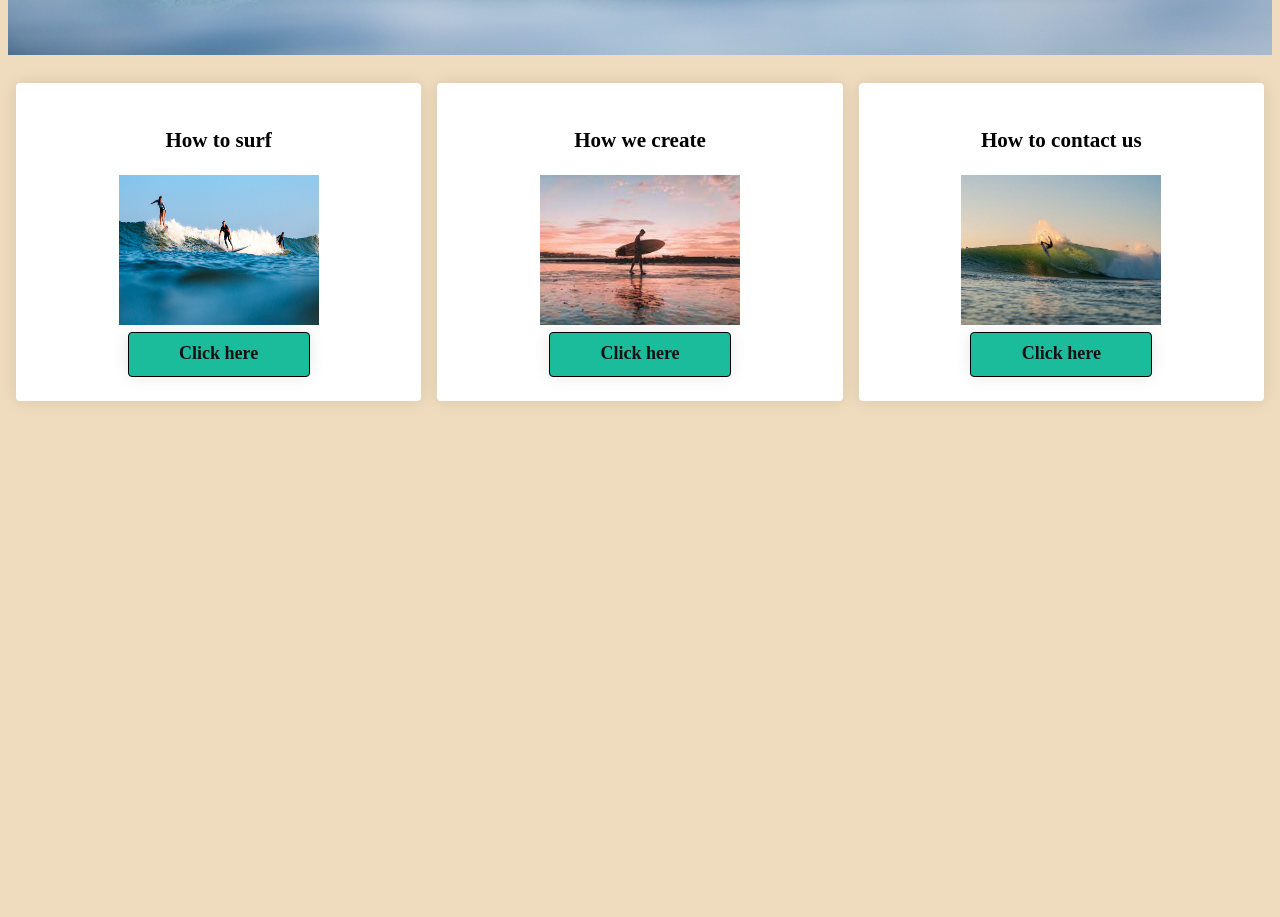
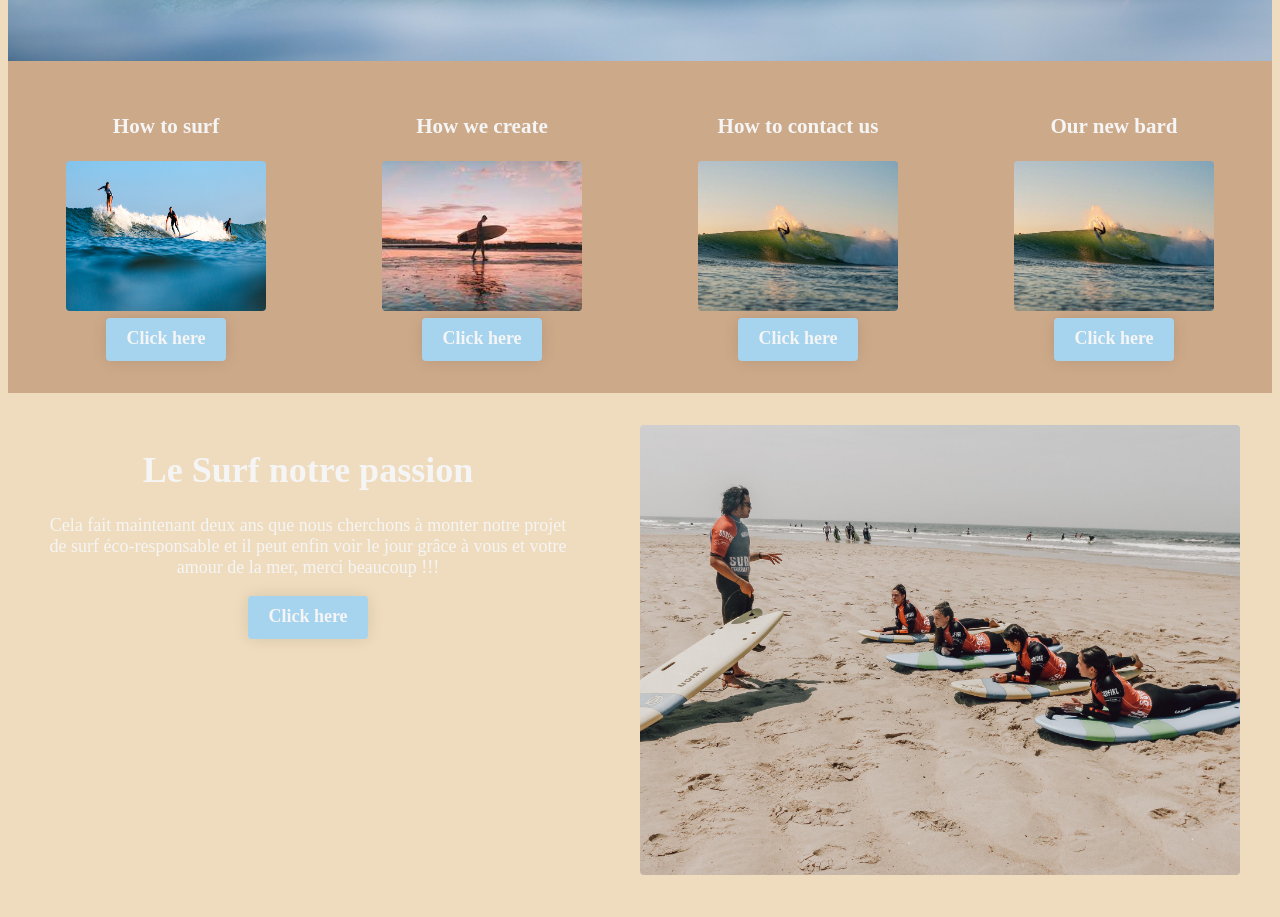
Before and after one commit to leonecome/landing, a plain HTML site: page index.html in a window 1280 px wide. Shown: the part 731-1648 px from the top of the page. Before the commit the page ends 1148 px from the top, so only its background shows below. Drawn offline with Linux system fonts and the light colour scheme; a web font is replaced by a local one.

Commit message:
Add files via upload

```diff
--- a/index.html
+++ b/index.html
@@ -23,12 +23,27 @@
         </li>
         <li>
           <div class="btn">
-            <a href="">Planches</a>
+            <a href="">Boards</a>
           </div>
         </li>
         <li>
           <div class="btn">
-            <a href="">Développement</a>
+            <a href="">Accessoires</a>
+          </div>
+        </li>
+        <li>
+          <div class="btn">
+            <a href="">Technologies</a>
+          </div>
+        </li>
+        <li>
+          <div class="btn">
+            <a href="">A propos</a>
+          </div>
+        </li>
+        <li>
+          <div class="btn">
+            <a href="">FAQ</a>
           </div>
         </li>
         <li>
@@ -43,10 +58,10 @@
     <h1>Save planet and Surf</h1>
       <p>The planet and its protection is most important thing for us</p>
       <div class="btn">
-        <a href="https://www.youtube.com/" class="bouton" title="Viens la sale chien">Click here</a>
+        <a href="https://www.youtube.com/" class="bouton" title="let's do it">Click here</a>
       </div>
   </div>
-<div id="container">
+  <div id="container">
       <div class="element">
           <h3>How to surf</h3>
           <img src="images/Surf 2.jpg">
@@ -67,9 +82,26 @@
           <div class="btn">
             <a href="">Click here</a>
           </div>
-
       </div>
-</div>
-
+      <div class="element">
+          <h3>Our new bard</h3>
+           <img src="images/Surf 4.jpg">
+          <div class="btn">
+            <a href="">Click here</a>
+          </div>
+      </div>
+  </div>
+  <div id="container_2">
+    <div class="element_2">
+          <h1>Le Surf notre passion</h1>
+          <p>Cela fait maintenant deux ans que nous cherchons à monter notre projet de surf éco-responsable et il peut enfin voir le jour grâce à vous et votre amour de la mer, merci beaucoup !!!</p>
+          <div class="btn">
+            <a href="">Click here</a>
+          </div>
+    </div>
+    <div class="element_2">
+          <img src="images/Cours.jpg">
+    </div>
+  </div>
 </body>
 </html>
--- a/style.css
+++ b/style.css
@@ -1,6 +1,6 @@
 body {
   font-family: Overpass;
-  color: #000000;
+  color: whitesmoke;
   font-size: 18px;
   background-color: #efdcbe;
 
@@ -12,11 +12,15 @@ h1, h2, h3, p {
 
 a {
   font-family: Chivo;
-  color: #111;
+  color:  whitesmoke;
   margin: auto;
   font-weight: bold;
   text-decoration: none;
   transition: .3s;
+}
+
+img {
+  border-radius: 4px;
 }
 
 .logo {
@@ -28,29 +32,30 @@ a {
 
 #menu {
     display: flex;                /* Transformation en flexbox */
-    padding:0;                    /* Suppression des marges internes */
+    padding-top: 5px;             /* marge interne*/
+    padding-bottom: 5px;
     justify-content: space-around;/* Alignements des liens dans le menu */
 }
+
 #menu li {
     list-style-type: none ;       /* Suppression des puces */
 
 }
 .btn {
     display: inline-block;
-    min-width: 160px;                   /* Largeur minimale des liens */
-
+    min-width: 100px;                   /* Largeur minimale des liens */
+    max-width: 160px;
     margin: 0,5rem;                     /* Marges externes */
     padding: 10px 10px;                 /* Marges internes */
     text-align: center;                 /* Centrage du texte */
-    background-color: #1ABC9C;          /* Arrière-plan */
-    color: #000;                        /* Couleur du texte */
-    border: 1px solid #000;             /* Ajout d'une bordure */
+    background-color: rgb(166,212,239);          /* Arrière-plan */
+    color: white;                        /* Couleur du texte */
     border-radius: 4px;                 /* Arrondis des bordures */
     transition: all 1s ;                /* Ajout des effets de transition */
     box-shadow: 0 0 16px rgb(0 0 0 / 10%);  /*ajout d'ombrage*/
 }
 .btn:hover {
-    background-color: #ed2794;
+    background-color: #efdcbe;
     color: #ffe843;
     border-color: #000;
 }
@@ -66,15 +71,13 @@ a {
 
 
 #container {
-  margin-top: 20px;
+  margin-top:0;
   display:flex;
   padding: 0;
   justify-content: space-around;
+  background-color: #cca989 ;
 }
 .element {
-  background: white;
-  box-shadow: 0 0 16px rgb(0 0 0 / 10%);
-  border-radius: 4px;
   padding: 24px;
   margin: 8px;
   flex-grow: 1;
@@ -86,3 +89,22 @@ a {
   height: 150px;
   background-position: center;
 }
+
+#container_2 {
+  margin-top:0;
+  display:flex;
+  padding: 0;
+  justify-content: space-around;
+}
+
+.element_2 {
+  padding: 24px;
+  margin: 8px;
+  flex-grow: 1;
+  text-align: center;
+}
+.element_2 img {
+  width:  600px;
+  size: cover;
+  background-position: center;
+}
```
Also changed, not shown: images/Cours.jpg (added), images/code couleur.jpg (added).
